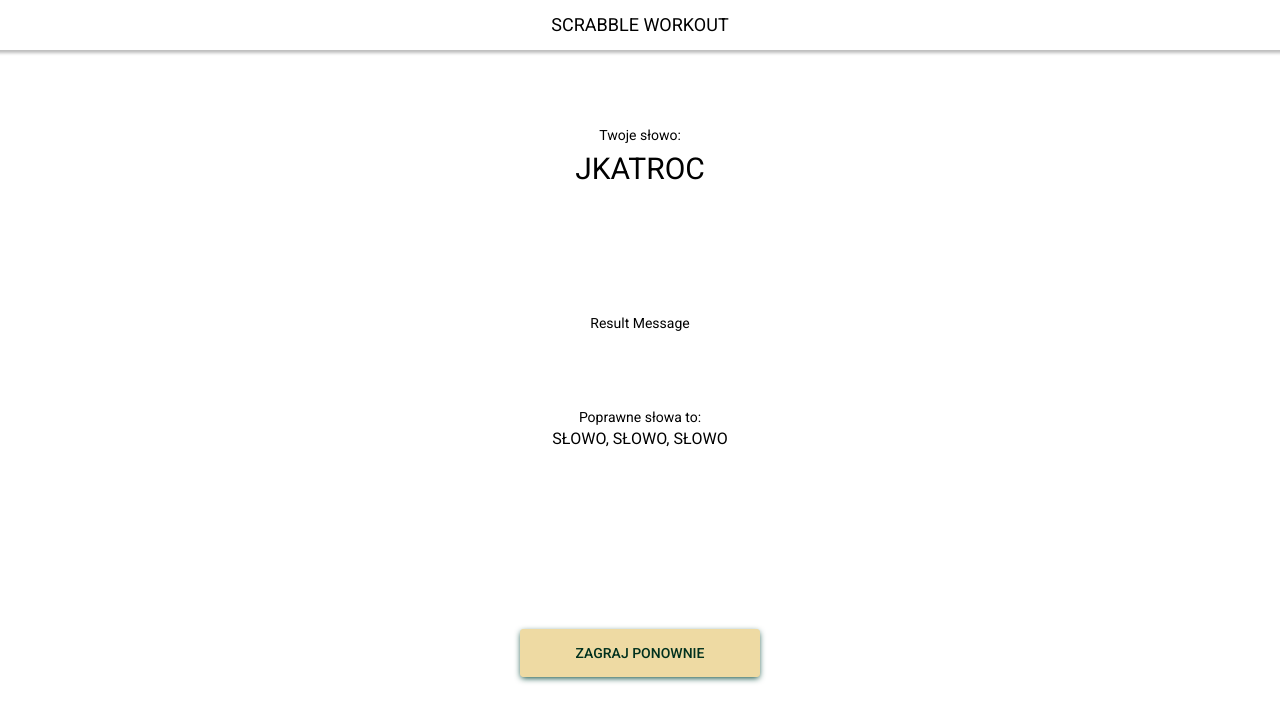
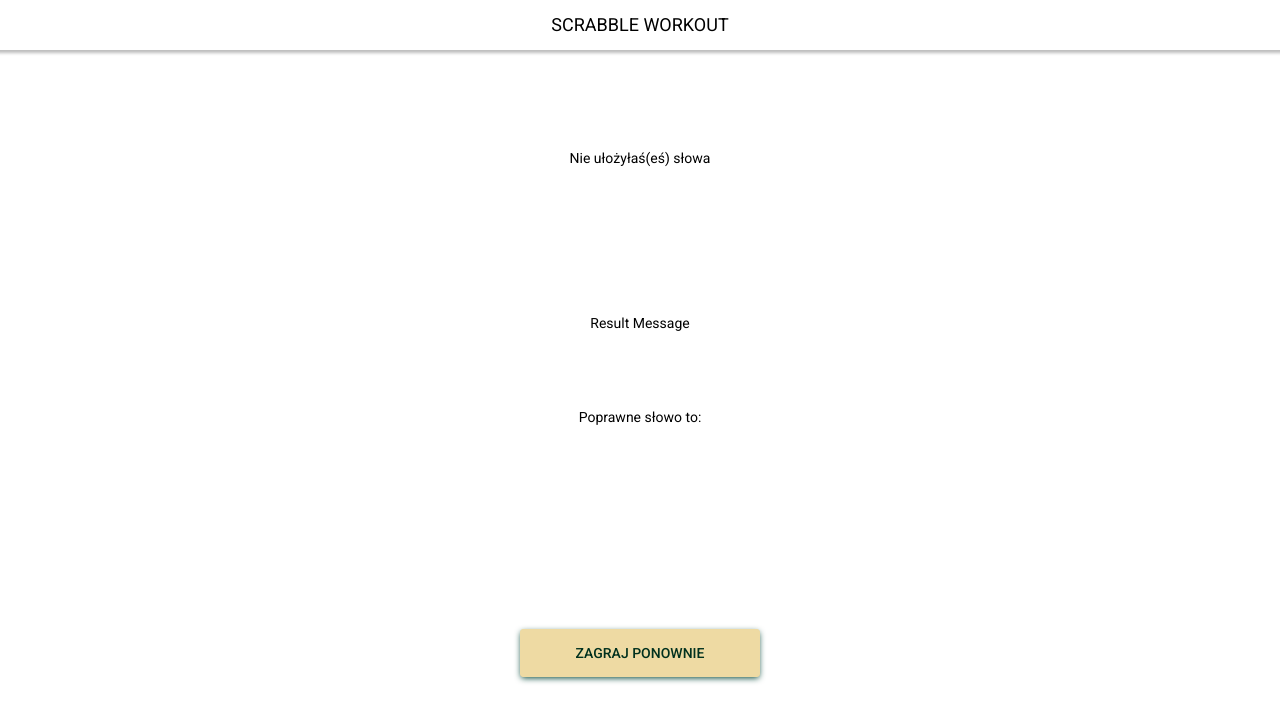
Before and after one commit to karin-on/scrabble-workout-in-vue, a Vue app: page /result in a window 1280 px wide. Shown: the top 722 px of the page. Built offline with nearby package versions, Linux system fonts and the light colour scheme.

Commit message:
Introduce store object. Display answer and correct words in Result component

```diff
--- a/src/components/Answer.vue
+++ b/src/components/Answer.vue
@@ -1,14 +1,28 @@
 <template>
   <section class="answer">
-    <h2 class="answer__title">Twoje słowo:</h2>
-    <div class="answer__word">JKATROC</div>
+    <template v-if="answerWasSubmitted">
+      <h2 class="answer__title">Twoje słowo:</h2>
+      <div class="answer__word">{{ answer }}</div>
+    </template>
+    <template v-else>
+      <h2 class="answer__title">Nie ułożyłaś(eś) słowa</h2>
+    </template>
   </section>
 </template>
 
 
 <script lang="ts">
 import { Component, Vue } from 'vue-property-decorator';
+import { store } from '@/main';
 
 @Component
-export default class Answer extends Vue {}
+export default class Answer extends Vue {
+  get answerWasSubmitted(): boolean {
+    return !!store.answer;
+  }
+
+  get answer(): string {
+    return store.answer;
+  }
+}
 </script>
--- a/src/components/CorrectWords.vue
+++ b/src/components/CorrectWords.vue
@@ -1,14 +1,23 @@
 <template>
   <section class="correct-words">
-    <h2 class="correct-words__title">Poprawne słowa to:</h2>
-    <p class="correct-words__par">słowo, słowo, słowo</p>
+    <h2 class="correct-words__title">Poprawne {{ wordForm }} to:</h2>
+    <p class="correct-words__par">{{ correctWords }}</p>
   </section>
 </template>
 
 
 <script lang="ts">
 import { Component, Vue } from 'vue-property-decorator';
+import { store } from '@/main';
 
 @Component
-export default class CorrectWords extends Vue {}
+export default class CorrectWords extends Vue {
+  get wordForm(): string {
+    return this.correctWords.length > 1 ? 'słowa' : 'słowo';
+  }
+
+  get correctWords(): string {
+    return store.correctWords.join(', ');
+  }
+}
 </script>
--- a/src/helpers/index.ts
+++ b/src/helpers/index.ts
@@ -1,9 +1,11 @@
 import { generateId } from '@/helpers/generate-id';
 import { getRandomArrayElement } from '@/helpers/get-random-array-element';
+import { joinLetters } from '@/helpers/join-letters';
 import { shuffleAnArray } from '@/helpers/shuffle-an-array';
 
 export {
   generateId,
   getRandomArrayElement,
+  joinLetters,
   shuffleAnArray,
 };
--- /dev/null
+++ b/src/helpers/join-letters.ts
@@ -0,0 +1,5 @@
+import { LetterObject } from '@/models';
+
+export const joinLetters = (letters: LetterObject[]): string => (
+  letters.reduce((a, b): string => a + b.value, '')
+);
--- a/src/main.ts
+++ b/src/main.ts
@@ -1,17 +1,24 @@
 import Vue from 'vue';
 import App from './App.vue';
 import router from './router';
-import store from './store';
+// import store from './store';
 // import './registerServiceWorker';
 import 'normalize.css';
 import './styles/main.scss';
 
 Vue.config.productionTip = false;
 
+export const store = new Vue({
+  data: {
+    correctWords: [] as string[],
+    answer: '' as string,
+  },
+});
+
 export const eventBus = new Vue();
 
 new Vue({
   router,
-  store,
+  // store,
   render: h => h(App),
 }).$mount('#app');
--- a/src/views/Game.vue
+++ b/src/views/Game.vue
@@ -11,11 +11,16 @@
 
 <script lang="ts">
 import { Component, Vue } from 'vue-property-decorator';
-import { eventBus } from '@/main';
-import { generateId, getRandomArrayElement, shuffleAnArray } from '@/helpers';
+import { eventBus, store } from '@/main';
 import { LetterObject } from '@/models';
 import { WORD_LENGTH } from '@/static/word-length';
 import { words } from '@/data/words';
+import {
+  generateId,
+  getRandomArrayElement,
+  joinLetters,
+  shuffleAnArray,
+} from '@/helpers';
 import {
   Backspace,
   LetterSlots,
@@ -41,14 +46,16 @@ export default class Game extends Vue {
   submitIsVisible: boolean = false;
 
   created(): void {
-    const letters = getRandomArrayElement(words)[0]
+    const drawnWords: string[] = getRandomArrayElement(words);
+    store.correctWords = drawnWords;
+
+    const letters = drawnWords[0]
       .split('')
       .map((letter: string, index: number): LetterObject => ({
         id: generateId(),
         value: letter,
         active: true,
       }));
-
     this.letters = shuffleAnArray(letters);
 
     eventBus.$on('letter-selected', (id: string): void => {
@@ -93,6 +100,10 @@ export default class Game extends Vue {
   }
 
   submit(): void {
+    store.answer = this.currentAnswer.length === WORD_LENGTH
+      ? joinLetters([...this.currentAnswer])
+      : '';
+
     this.$router.push({ name: 'result' });
   }
 
--- a/src/views/Result.vue
+++ b/src/views/Result.vue
@@ -2,7 +2,7 @@
   <main class="view -result">
     <Answer />
     <ResultMessage />
-    <OtherWords />
+    <CorrectWords />
     <PlayAgain />
   </main>
 </template>
@@ -20,7 +20,7 @@ import {
 @Component({
   components: {
     Answer,
-    OtherWords: CorrectWords,
+    CorrectWords,
     PlayAgain,
     ResultMessage,
   },
```
